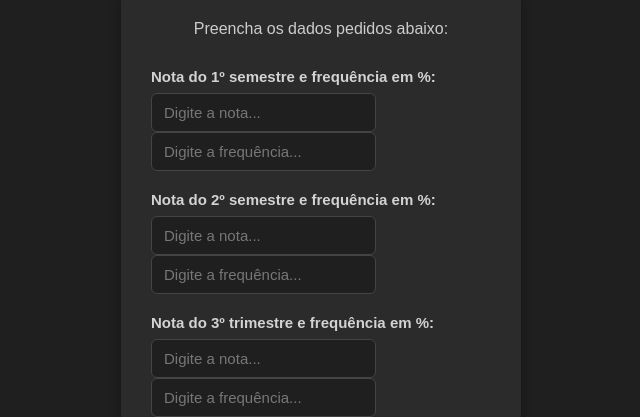
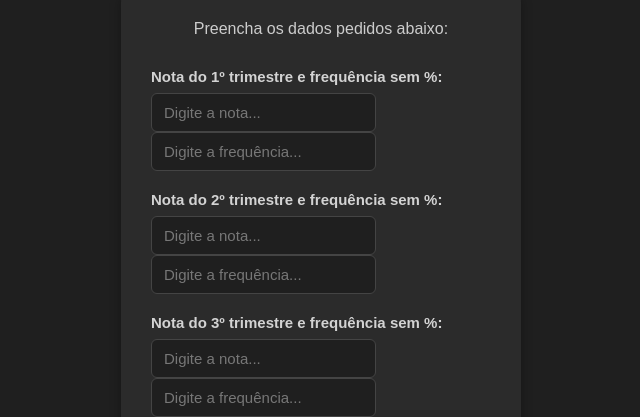
Before and after one commit to KeirrysonMatheus/Teste-Para-Saber-Se-Passou-De-Ano, a plain HTML site: page Teste-Você Passou.html in a window 1280 px wide. Shown: the part 128-545 px from the top of the page, 319-959 px from the left. Drawn offline with Linux system fonts and the light colour scheme.

Commit message:
Update Teste-Você Passou.html

```diff
--- a/Teste-Você Passou.html
+++ b/Teste-Você Passou.html
@@ -174,19 +174,19 @@
     <h4>Preencha os dados pedidos abaixo:</h4>
     <form onsubmit="event.preventDefault(); CheckAverage(); CheckFrequency(); CheckIfPassed();">
       <div>
-        <h5>Nota do 1º semestre e frequência em %:</h5>
+        <h5>Nota do 1º trimestre e frequência sem %:</h5>
         <input id="tri1" type="number" placeholder="Digite a nota..." required>
         <input type="number" id="freq1" placeholder="Digite a frequência..." required>
       </div>
 
       <div>
-        <h5>Nota do 2º semestre e frequência em %:</h5>
+        <h5>Nota do 2º trimestre e frequência sem %:</h5>
         <input id="tri2" type="number" placeholder="Digite a nota..." required>
         <input type="number" id="freq2" placeholder="Digite a frequência..." required>
       </div>
 
       <div>
-        <h5>Nota do 3º trimestre e frequência em %:</h5>
+        <h5>Nota do 3º trimestre e frequência sem %:</h5>
         <input id="tri3" type="number" placeholder="Digite a nota..." required>
         <input type="number" id="freq3" placeholder="Digite a frequência..." required>
       </div>
```
